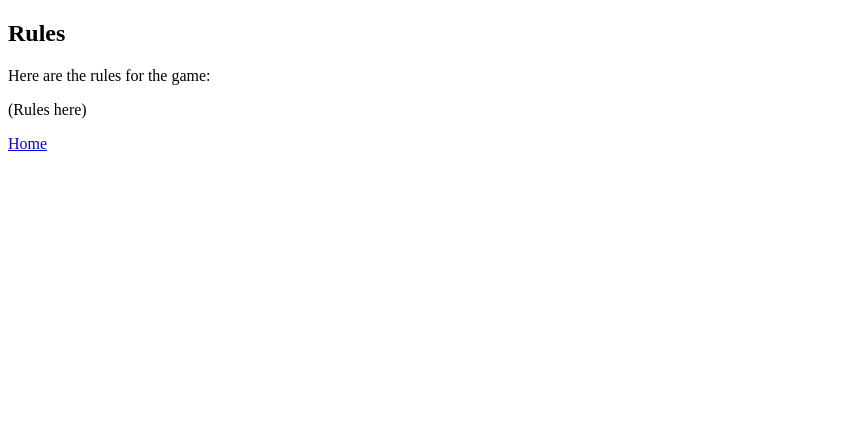
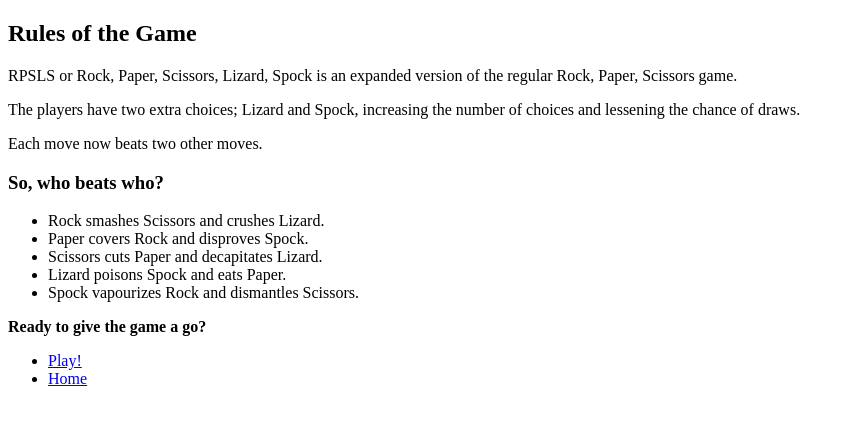
Before and after one commit to CA-Gray90/RPSLS-Online-PY175, a Flask app: page /rules in a window 1280 px wide. Shown: the top 425 px of the page, without its empty margins (0-855 px from the left). Run offline with Flask 3, Linux system fonts and the light colour scheme.

Commit message:
Added rules to display in rules page

```diff
--- a/app.py
+++ b/app.py
@@ -28,7 +28,14 @@ def home():
 
 @app.route('/rules')
 def display_rules():
-    return render_template('rules.html')
+    with open(g.data_dir + '/rules.yaml', 'r') as file:
+        rules = yaml.safe_load(file)
+
+    opening_lines = rules['opening_lines']
+    game_actions = rules['game_actions']
+    return render_template('rules.html',
+                           opening_lines=opening_lines,
+                           game_actions=game_actions)
 
 @app.route('/leaderboard')
 def display_leaderboard():
--- a/rpsls_online/data/rules.yaml
+++ b/rpsls_online/data/rules.yaml
@@ -1,8 +1,10 @@
-rules:
-  - opening_line: "RPSLS or Rock, Paper, Scissors, Lizard, Spock is an expanded version of the regular Rock, Paper, Scissors game. The players have two extra choices; Lizard and Spock expanding the number of choices and lessening the chance of draws. Each move now beats two other moves."
-  - beats:
-    - "Rock smashes Scissors and crushes Lizard."
-    - "Paper covers Rock and disproves Spock."
-    - "Scissors cuts Paper and decapitates Lizard."
-    - "Lizard poisons Spock and eats Paper."
-    - "Spock vapourizes Rock and dismantles Scissors."
+opening_lines:
+  - "RPSLS or Rock, Paper, Scissors, Lizard, Spock is an expanded version of the regular Rock, Paper, Scissors game."
+  - "The players have two extra choices; Lizard and Spock, increasing the number of choices and lessening the chance of draws."
+  - "Each move now beats two other moves."
+game_actions:
+  - "Rock smashes Scissors and crushes Lizard."
+  - "Paper covers Rock and disproves Spock."
+  - "Scissors cuts Paper and decapitates Lizard."
+  - "Lizard poisons Spock and eats Paper."
+  - "Spock vapourizes Rock and dismantles Scissors."
--- a/templates/rules.html
+++ b/templates/rules.html
@@ -4,8 +4,20 @@
 {% endblock %}
 
 {% block content %}
-<h2>Rules</h2>
-<header>Here are the rules for the game:</header>
-<p>(Rules here)</p>
-<a href="{{url_for('home')}}">Home</a>
+<h2>Rules of the Game</h2>
+{% for line in opening_lines %}
+  <p>{{ line }}</p>
+{% endfor %}
+<h3>So, who beats who?</h3>
+<ul>
+  {% for line in game_actions %}
+    <li>{{ line }}</li>
+  {% endfor %}
+</ul>
+
+<p><strong>Ready to give the game a go?</strong></p>
+<ul>
+  <li><a href="{{ url_for('play_game') }}">Play!</a></li>
+  <li><a href="{{ url_for('home') }}">Home</a></li>
+</ul>
 {% endblock %}
```
